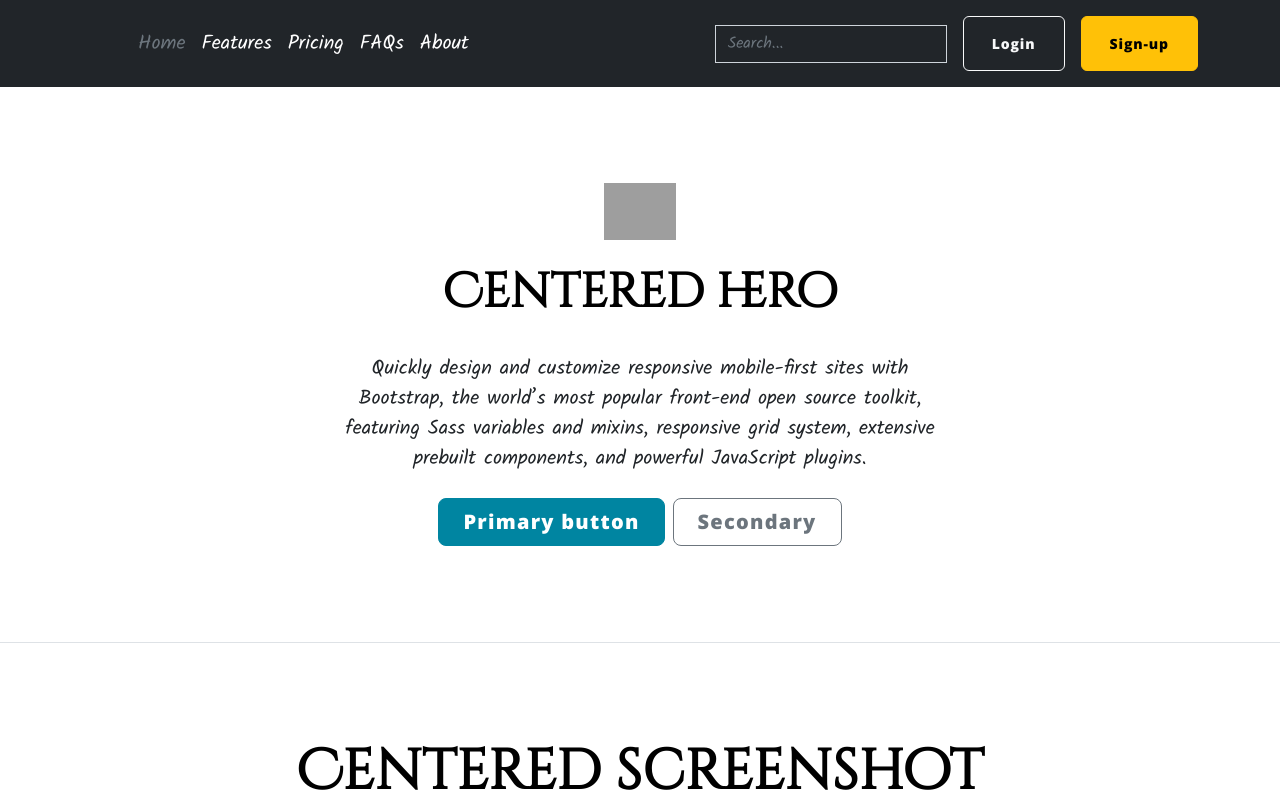
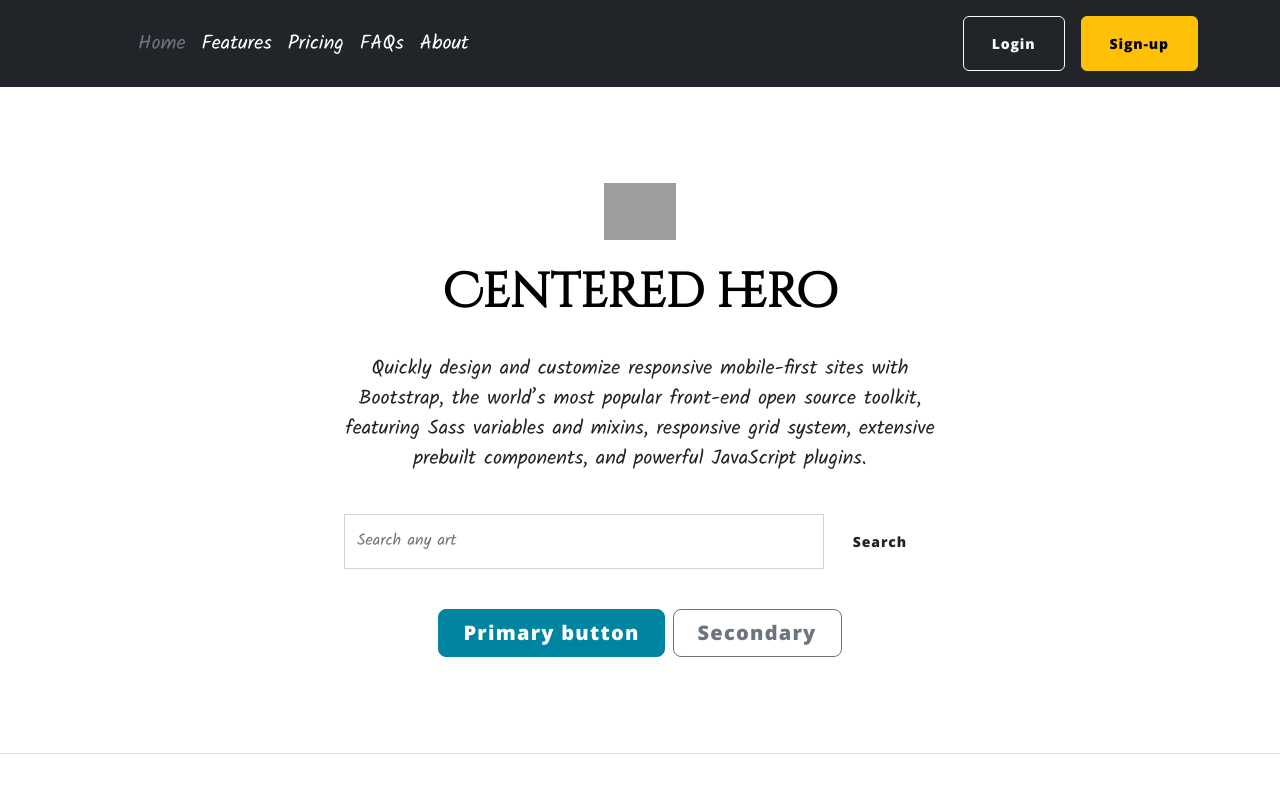
Before and after one commit to shubhamatkal/Indian-Artists-Marketplace, a Flask app: page / in a window 1280 px wide. Shown: the top 809 px of the page. Run offline with Flask 3, Linux system fonts and the light colour scheme; some libraries are stand-ins or nearby versions; some web fonts are replaced; grey boxes are pictures that could not be loaded.

Commit message:
Complete Structure of Homepage

```diff
--- a/templates/footer.html
+++ b/templates/footer.html
@@ -9,9 +9,15 @@
         </div>
 
         <ul class="nav col-md-4 justify-content-end list-unstyled d-flex">
-          <li class="ms-3"><a class="text-muted" href="#"><svg class="bi" width="24" height="24"><use xlink:href="#twitter"></use></svg></a></li>
-          <li class="ms-3"><a class="text-muted" href="#"><svg class="bi" width="24" height="24"><use xlink:href="#instagram"></use></svg></a></li>
-          <li class="ms-3"><a class="text-muted" href="#"><svg class="bi" width="24" height="24"><use xlink:href="#facebook"></use></svg></a></li>
+          <li class="ms-3"><a class="text-muted" href="#"><svg xmlns="http://www.w3.org/2000/svg" width="16" height="16" fill="currentColor" class="bi bi-github" viewBox="0 0 16 16">
+  <path d="M8 0C3.58 0 0 3.58 0 8c0 3.54 2.29 6.53 5.47 7.59.4.07.55-.17.55-.38 0-.19-.01-.82-.01-1.49-2.01.37-2.53-.49-2.69-.94-.09-.23-.48-.94-.82-1.13-.28-.15-.68-.52-.01-.53.63-.01 1.08.58 1.23.82.72 1.21 1.87.87 2.33.66.07-.52.28-.87.51-1.07-1.78-.2-3.64-.89-3.64-3.95 0-.87.31-1.59.82-2.15-.08-.2-.36-1.02.08-2.12 0 0 .67-.21 2.2.82.64-.18 1.32-.27 2-.27.68 0 1.36.09 2 .27 1.53-1.04 2.2-.82 2.2-.82.44 1.1.16 1.92.08 2.12.51.56.82 1.27.82 2.15 0 3.07-1.87 3.75-3.65 3.95.29.25.54.73.54 1.48 0 1.07-.01 1.93-.01 2.2 0 .21.15.46.55.38A8.012 8.012 0 0 0 16 8c0-4.42-3.58-8-8-8z"/>
+</svg></a></li>
+          <li class="ms-3"><a class="text-muted" href="#"><svg xmlns="http://www.w3.org/2000/svg" width="16" height="16" fill="currentColor" class="bi bi-whatsapp" viewBox="0 0 16 16">
+  <path d="M13.601 2.326A7.854 7.854 0 0 0 7.994 0C3.627 0 .068 3.558.064 7.926c0 1.399.366 2.76 1.057 3.965L0 16l4.204-1.102a7.933 7.933 0 0 0 3.79.965h.004c4.368 0 7.926-3.558 7.93-7.93A7.898 7.898 0 0 0 13.6 2.326zM7.994 14.521a6.573 6.573 0 0 1-3.356-.92l-.24-.144-2.494.654.666-2.433-.156-.251a6.56 6.56 0 0 1-1.007-3.505c0-3.626 2.957-6.584 6.591-6.584a6.56 6.56 0 0 1 4.66 1.931 6.557 6.557 0 0 1 1.928 4.66c-.004 3.639-2.961 6.592-6.592 6.592zm3.615-4.934c-.197-.099-1.17-.578-1.353-.646-.182-.065-.315-.099-.445.099-.133.197-.513.646-.627.775-.114.133-.232.148-.43.05-.197-.1-.836-.308-1.592-.985-.59-.525-.985-1.175-1.103-1.372-.114-.198-.011-.304.088-.403.087-.088.197-.232.296-.346.1-.114.133-.198.198-.33.065-.134.034-.248-.015-.347-.05-.099-.445-1.076-.612-1.47-.16-.389-.323-.335-.445-.34-.114-.007-.247-.007-.38-.007a.729.729 0 0 0-.529.247c-.182.198-.691.677-.691 1.654 0 .977.71 1.916.81 2.049.098.133 1.394 2.132 3.383 2.992.47.205.84.326 1.129.418.475.152.904.129 1.246.08.38-.058 1.171-.48 1.338-.943.164-.464.164-.86.114-.943-.049-.084-.182-.133-.38-.232z"/>
+</svg></a></li>
+          <li class="ms-3"><a class="text-muted" href="#"><svg xmlns="http://www.w3.org/2000/svg" width="16" height="16" fill="currentColor" class="bi bi-linkedin" viewBox="0 0 16 16">
+  <path d="M0 1.146C0 .513.526 0 1.175 0h13.65C15.474 0 16 .513 16 1.146v13.708c0 .633-.526 1.146-1.175 1.146H1.175C.526 16 0 15.487 0 14.854V1.146zm4.943 12.248V6.169H2.542v7.225h2.401zm-1.2-8.212c.837 0 1.358-.554 1.358-1.248-.015-.709-.52-1.248-1.342-1.248-.822 0-1.359.54-1.359 1.248 0 .694.521 1.248 1.327 1.248h.016zm4.908 8.212V9.359c0-.216.016-.432.08-.586.173-.431.568-.878 1.232-.878.869 0 1.216.662 1.216 1.634v3.865h2.401V9.25c0-2.22-1.184-3.252-2.764-3.252-1.274 0-1.845.7-2.165 1.193v.025h-.016a5.54 5.54 0 0 1 .016-.025V6.169h-2.4c.03.678 0 7.225 0 7.225h2.4z"/>
+</svg></a></li>
         </ul>
       </footer>
     </div>
--- a/templates/header.html
+++ b/templates/header.html
@@ -66,13 +66,8 @@
                       <li><a href="#" class="nav-link px-2 text-white">FAQs</a></li>
                       <li><a href="#" class="nav-link px-2 text-white">About</a></li>
                     </ul>
-
-                    <form class="col-12 col-lg-auto mb-3 mb-lg-0 me-lg-3" role="search">
-                      <input type="search" class="form-control form-control-dark text-bg-dark" placeholder="Search..." aria-label="Search">
-                    </form>
-
                     <div class="text-end">
-                      <button type="button" class="btn btn-outline-light me-2">Login</button>
+                      <button type="button" class="btn btn-outline-light me-2" >Login</button>
                       <button type="button" class="btn btn-warning">Sign-up</button>
                     </div>
                   </div>
--- a/templates/home.html
+++ b/templates/home.html
@@ -7,6 +7,12 @@
     <h1 class="display-5 fw-bold text-body-emphasis">Centered hero</h1>
     <div class="col-lg-6 mx-auto">
       <p class="lead mb-4">Quickly design and customize responsive mobile-first sites with Bootstrap, the world’s most popular front-end open source toolkit, featuring Sass variables and mixins, responsive grid system, extensive prebuilt components, and powerful JavaScript plugins.</p>
+        <div class="container" style="margin-top: 2em; margin-bottom:2em">
+            <form class="d-flex">
+                <input class="form-control me 2" type="search" placeholder="Search any art">
+                <button class="btn btn-ouline-info" type="send">Search</button>
+            </form>
+        </div>
       <div class="d-grid gap-2 d-sm-flex justify-content-sm-center">
         <button type="button" class="btn btn-primary btn-lg px-4 gap-3">Primary button</button>
         <button type="button" class="btn btn-outline-secondary btn-lg px-4">Secondary</button>
@@ -52,6 +58,15 @@
   </div>
 <!--add a divider here-->
 <hr>
+<!--add the title here for arts-->
+<h1 class="display-5 fw-bold text-body-emphasis">Arts</h1>
+<!--this is for search box for arts-->
+<div class="container" style="margin-top: 2em; margin-bottom:2em">
+            <form class="d-flex">
+                <input class="form-control me 2" type="search" placeholder="Search any art">
+                <button class="btn btn-ouline-info" type="send">Search</button>
+            </form>
+        </div>
 <div class="album py-5 bg-body-tertiary">
     <div class="container">
 
@@ -167,6 +182,17 @@
   </div>
 <hr>
 <!--top artists-->
+<!--add the title here for arts-->
+<h1 class="display-5 fw-bold text-body-emphasis">Arts</h1>
+<!--this is for search box for arts-->
+<div class="container" style="margin-top: 2em; margin-bottom:2em">
+            <form class="d-flex">
+                <input class="form-control me 2" type="search" placeholder="Search any art">
+                <button class="btn btn-ouline-info" type="send">Search</button>
+            </form>
+        </div>
+
+
 <div class="m-2">
 <div class="row">
       <div class="col-lg-4">
```
Also changed, not shown: static/css/styles.css.
